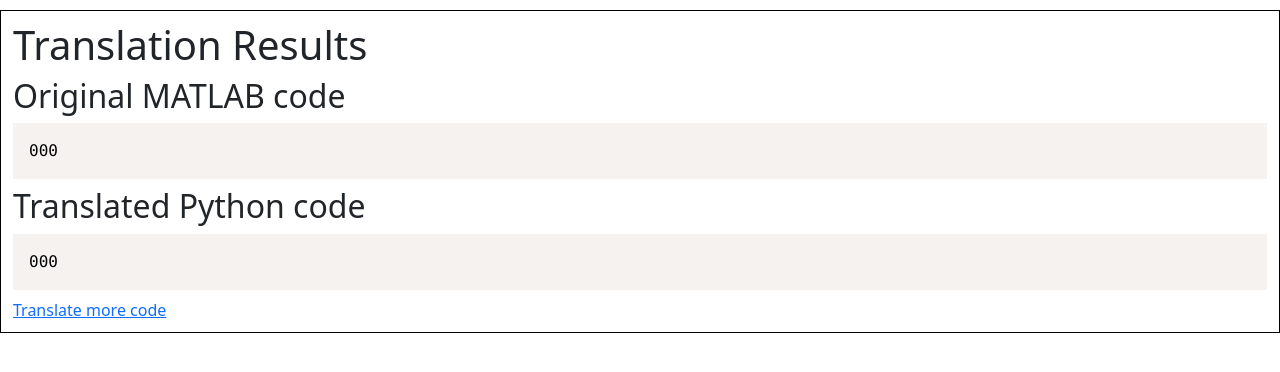
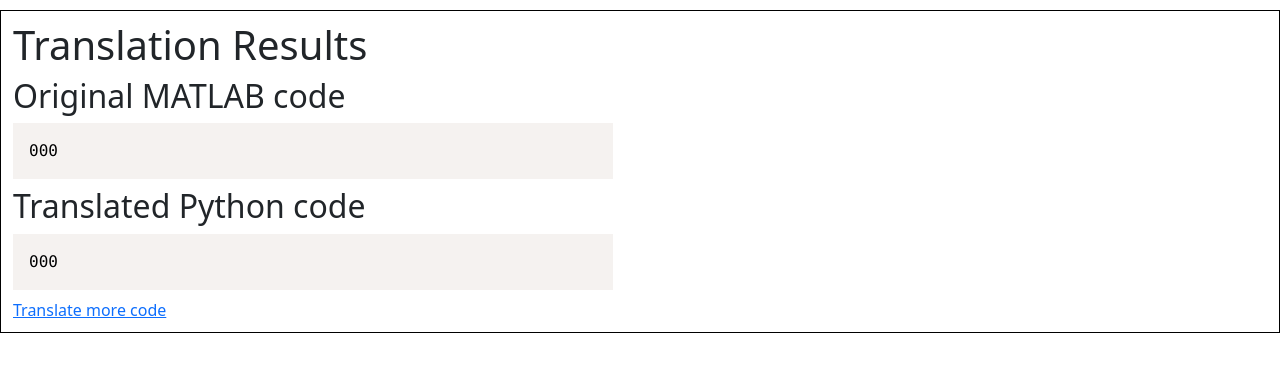
Before and after one commit to zachgordon25/skeleton-app, a Flask app: template templates/translated.html in a window 1280 px wide. Shown: the part 57-429 px from the top of the page. Run offline with Flask 3, Linux system fonts and the light colour scheme; the template is opened without the code that fills it: most values are stand-ins (such as "Sample title", 1, 10 or a date in 2020); some libraries are stand-ins or nearby versions.

Commit message:
Update max-width property for form control and pre

```diff
--- a/static/style.css
+++ b/static/style.css
@@ -1,6 +1,7 @@
 :root {
   --green: #273f26;
 }
+
 body {
   background-color: black;
   background-repeat: no-repeat;
@@ -39,5 +40,6 @@
 
 .form-control,
 pre {
-  max-width: 100% !important;
+  /* max-width: 100% !important; */
+  max-width: 600px !important;
 }
```
